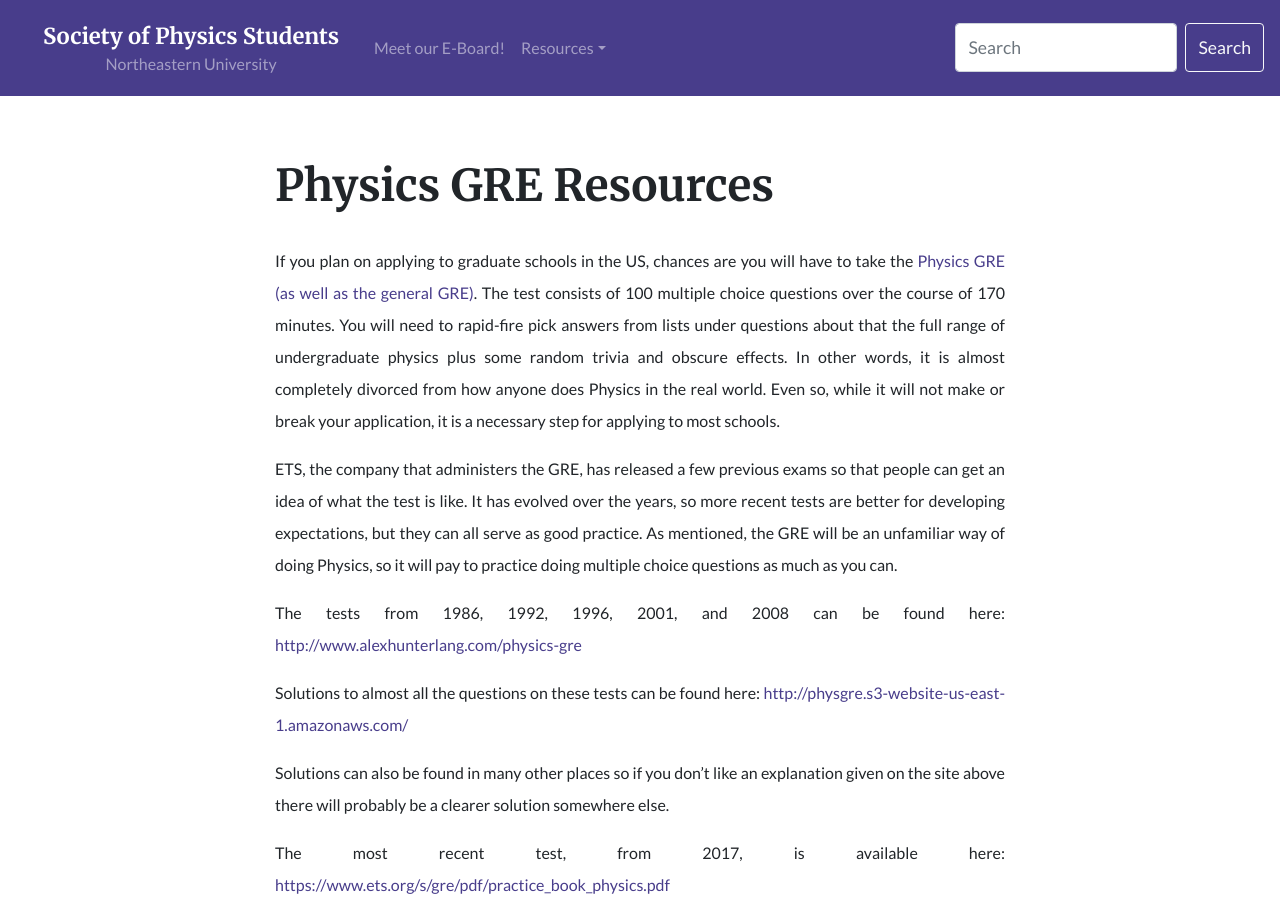
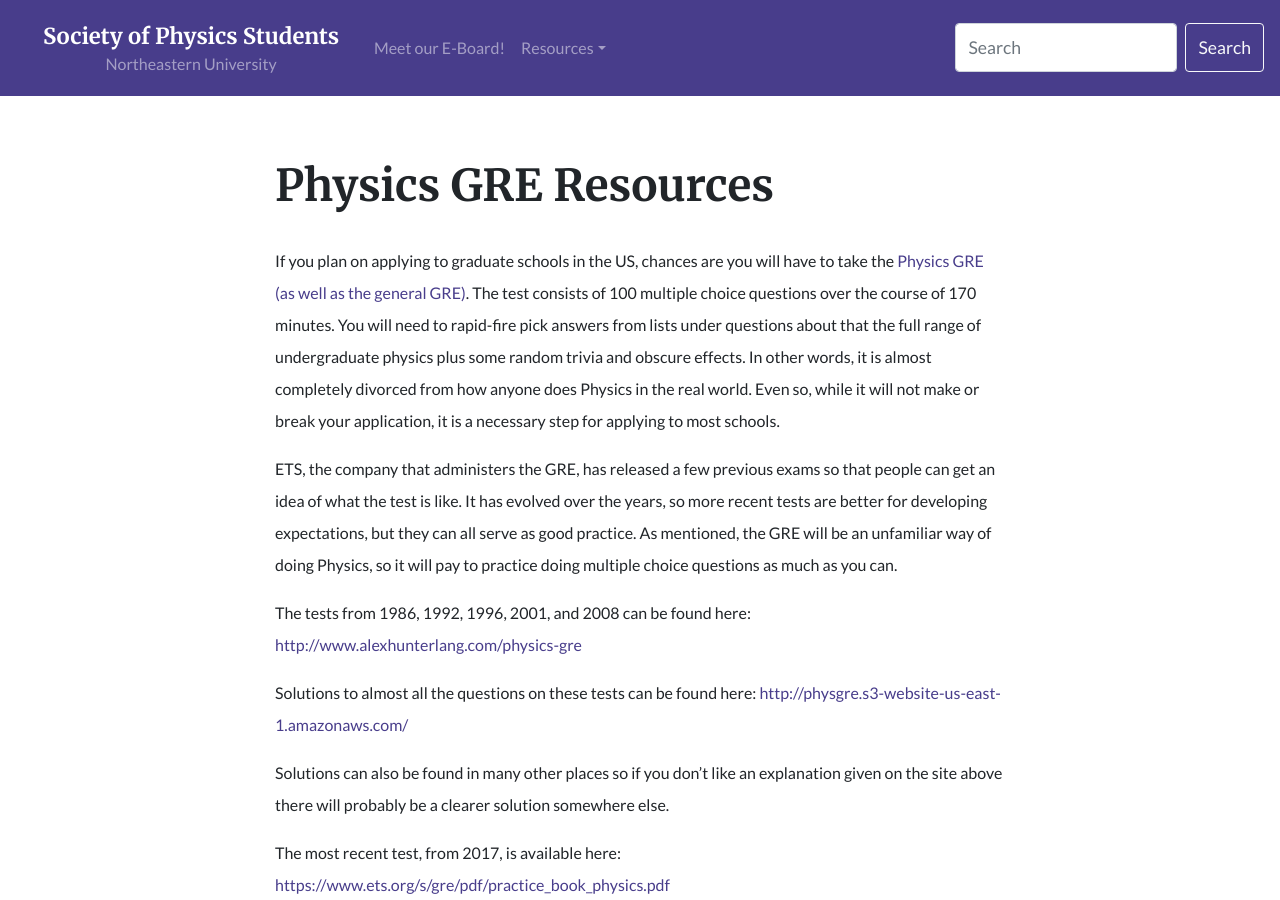
Before and after one commit to vegajustin26/sps-website, a Jekyll site: the page built from pages/res-gre.md, in a window 1280 px wide and 900 px high. Built offline with Jekyll 4.4.1, drawn with Linux system fonts in a browser that asks for light colours; nearby versions of some CDN libraries.

Commit message:
removed justify on GRE page

```diff
--- a/_layouts/page.html
+++ b/_layouts/page.html
@@ -9,7 +9,8 @@ layout: default
           <h1 class="post-title">{{ page.title | escape }}</h1>
         </header>
 
-        <div class="post-content text-justify">
+        <div class={% if page.justify %}"page-content text-justify"
+          {% else %}"page-content"{% endif %}>
 
           {{ content }}
 
```
Also changed, not shown: pages/physics.md (+1 -0 lines), pages/res-gre.md (line endings or trailing spaces).
